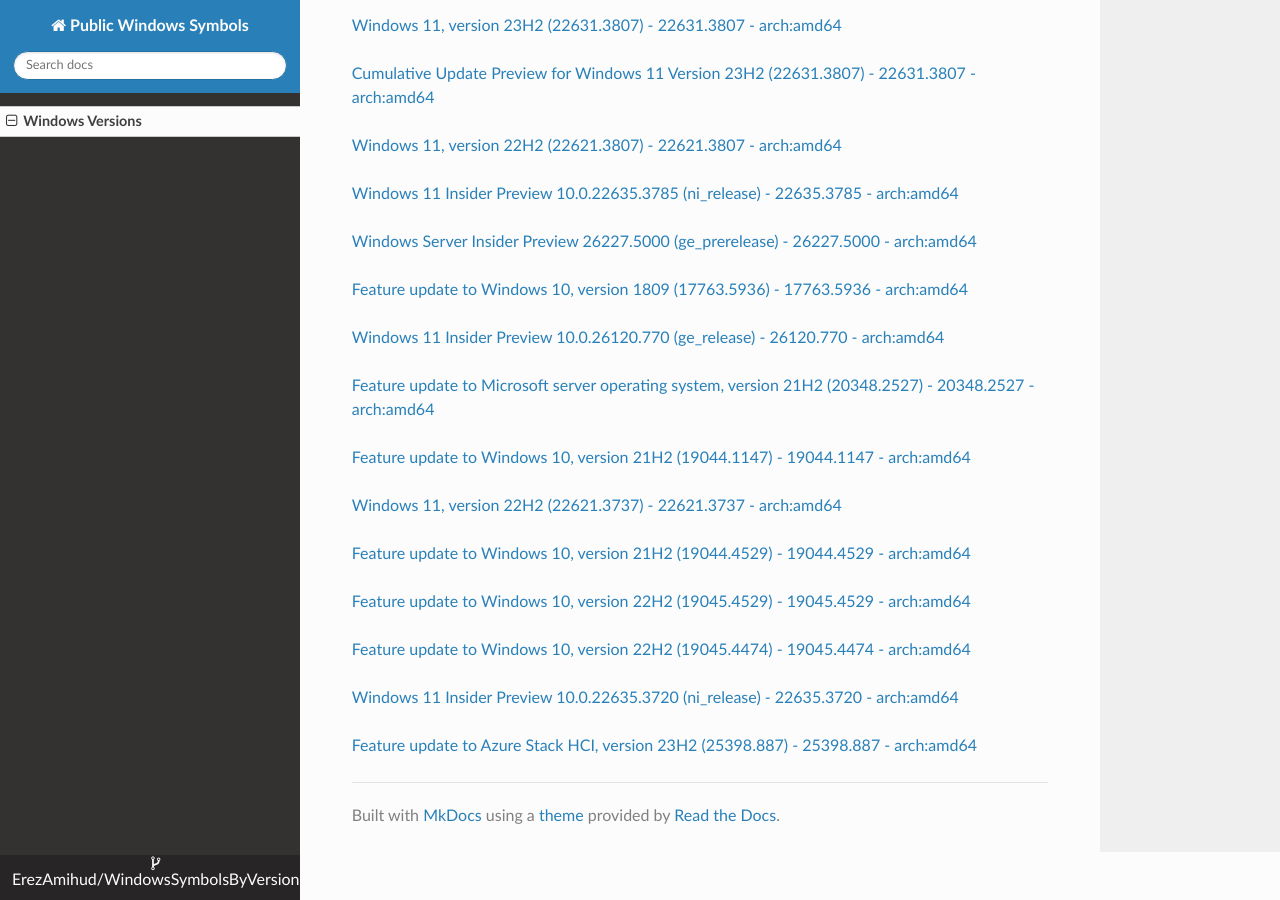
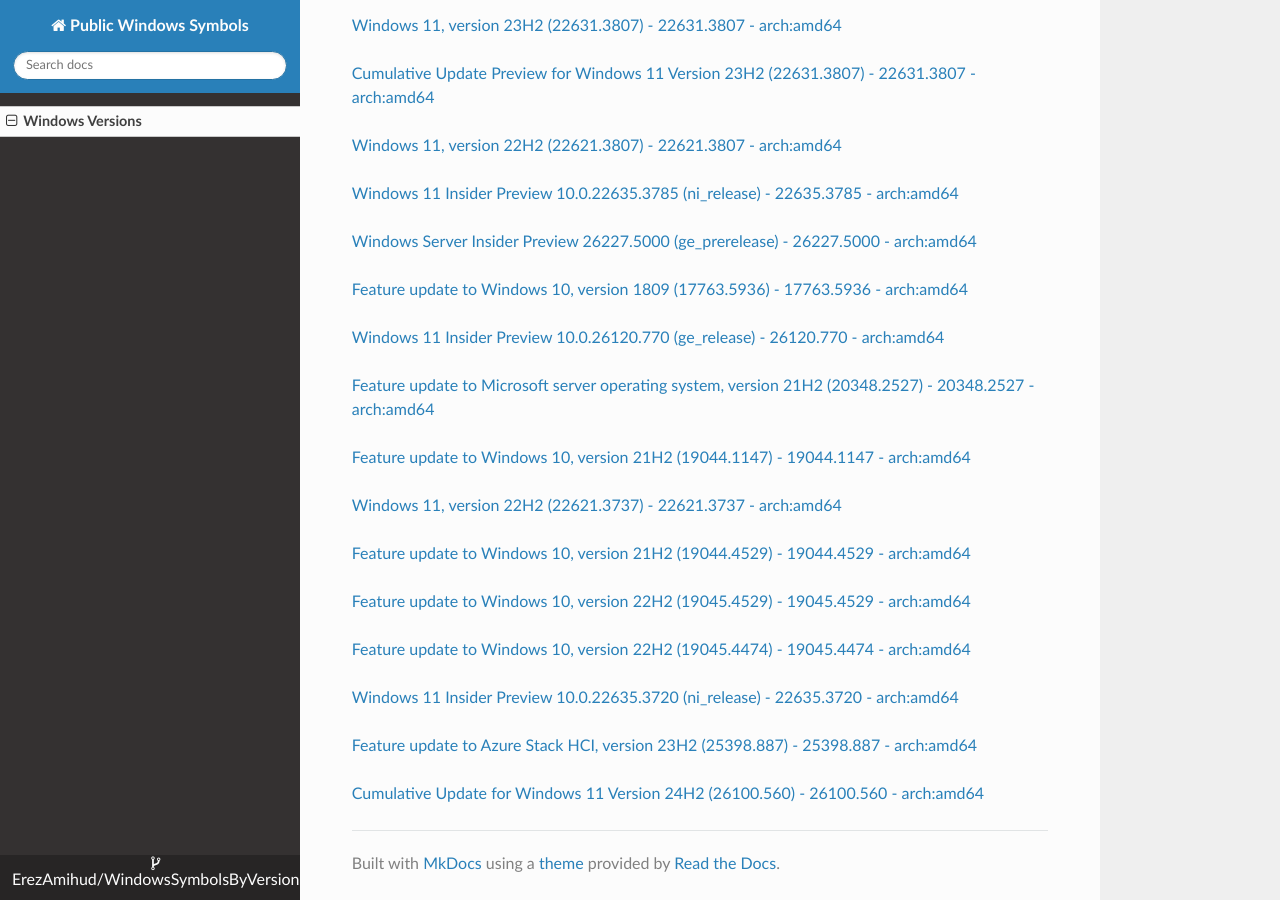
Before and after one commit to ErezAmihud/WindowsSymbolsByVersion, an MkDocs documentation site: the page built from docs/index.md, in a window 1280 px wide and 900 px high, scrolled down 13325 px. Built offline with MkDocs 1.6.1, drawn with Linux system fonts in a browser that asks for light colours; nearby versions of some CDN libraries.

Commit message:
Automated commit, add manifest for d9285770-3257-48d5-851a-ff2cc96e0391

```diff
--- a/docs/index.md
+++ b/docs/index.md
@@ -703,3 +703,6 @@
 
 
 [Feature update to Azure Stack HCI, version 23H2 (25398.887) - 25398.887 - arch:amd64](https://github.com/ErezAmihud/WindowsSymbolsByVersion/blob/main/manifests/70a2b03a-f86e-4af6-aea6-a6586f2467ad.manifest)
+
+
+[Cumulative Update for Windows 11 Version 24H2 (26100.560) - 26100.560 - arch:amd64](https://github.com/ErezAmihud/WindowsSymbolsByVersion/blob/main/manifests/d9285770-3257-48d5-851a-ff2cc96e0391.manifest)
```
Also changed, not shown: process_builds.json (+1 -1 lines), 1 other file.
